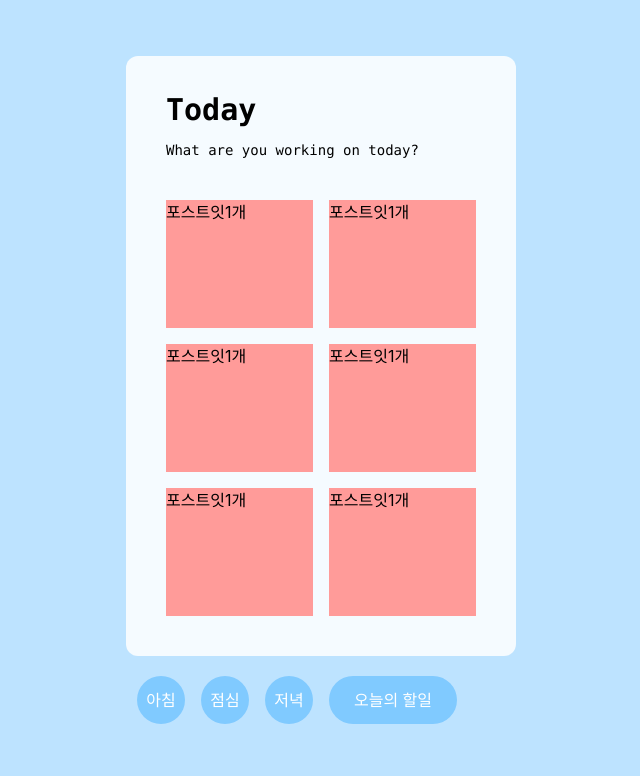
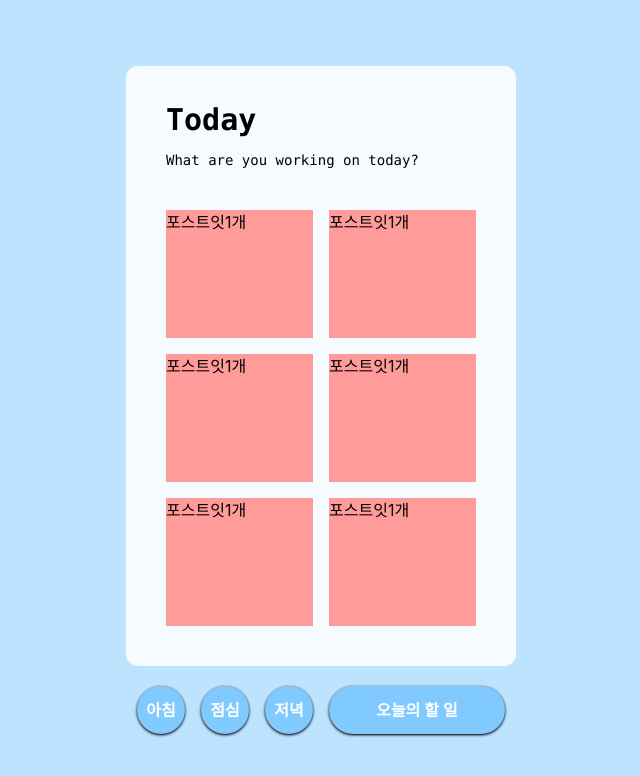
Before and after one commit to LakeOnBoarding/Tost-It, a React (Create React App) app: page /todo in a window 1280 px wide. Shown: the top 776 px of the page, without its empty margins (319-959 px from the left). Built offline with nearby package versions, Linux system fonts and the light colour scheme.

Commit message:
[feat] Button 컴포넌트 마크업

```diff
--- /dev/null
+++ b/src/Component/Button/Button.tsx
@@ -0,0 +1,26 @@
+interface ButtonProps {
+  onClick: () => void;
+  children: string;
+  size?: "small" | "medium" | "large";
+}
+
+function Button({ onClick, children, size }: ButtonProps) {
+  let buttonClassName =
+    "bg-point_blue text-white shadow shadow-black font-semibold";
+
+  if (size === "small") {
+    buttonClassName += " rounded-3xl w-12 px-1.5 py-3 mx-2 "; // 작은 사이즈 스타일
+  } else if (size === "medium") {
+    buttonClassName += " rounded-full w-44 px-1.5 py-3 mx-2 "; // 큰 사이즈 스타일
+  } else if (size === "large") {
+    buttonClassName += " rounded-full w-96 px-1.5 py-3"; // 기본 사이즈 스타일
+  }
+
+  return (
+    <button className={buttonClassName} onClick={onClick}>
+      {children}
+    </button>
+  );
+}
+
+export default Button;
--- a/src/Pages/Todo/Todo.tsx
+++ b/src/Pages/Todo/Todo.tsx
@@ -1,5 +1,6 @@
 // import { useContext } from "react";
 // import { UserContext } from "../context/UserContext";
+import Button from "../../Component/Button/Button";
 
 function Todo() {
   // const token = useContext(UserContext);
@@ -20,19 +21,19 @@ function Todo() {
           <div className="w-50 h-32 bg-post_red">포스트잇1개</div>
         </div>
       </section>
-      <section className="w-96  m-5 flex-row text-lx ">
-        <button className="w-12 px-1.5 py-3 mx-2 rounded-3xl bg-point_blue text-white">
+      <section className="w-96  mt-5 flex-row text-lx ">
+        <Button size="small" onClick={() => console.log("아침")}>
           아침
-        </button>
-        <button className="w-12 px-1.5 py-3 mx-2 rounded-3xl bg-point_blue text-white">
+        </Button>
+        <Button size="small" onClick={() => console.log("점심")}>
           점심
-        </button>
-        <button className="w-12 px-1.5 py-3 mx-2 rounded-3xl bg-point_blue text-white ">
+        </Button>
+        <Button size="small" onClick={() => console.log("저녁")}>
           저녁
-        </button>
-        <button className="w-32 px-1.5 py-3 mx-2 rounded-3xl bg-point_blue text-white">
-          오늘의 할일
-        </button>
+        </Button>
+        <Button size="medium" onClick={() => console.log("gkfdlf")}>
+          오늘의 할 일
+        </Button>
       </section>
     </div>
   );
```
